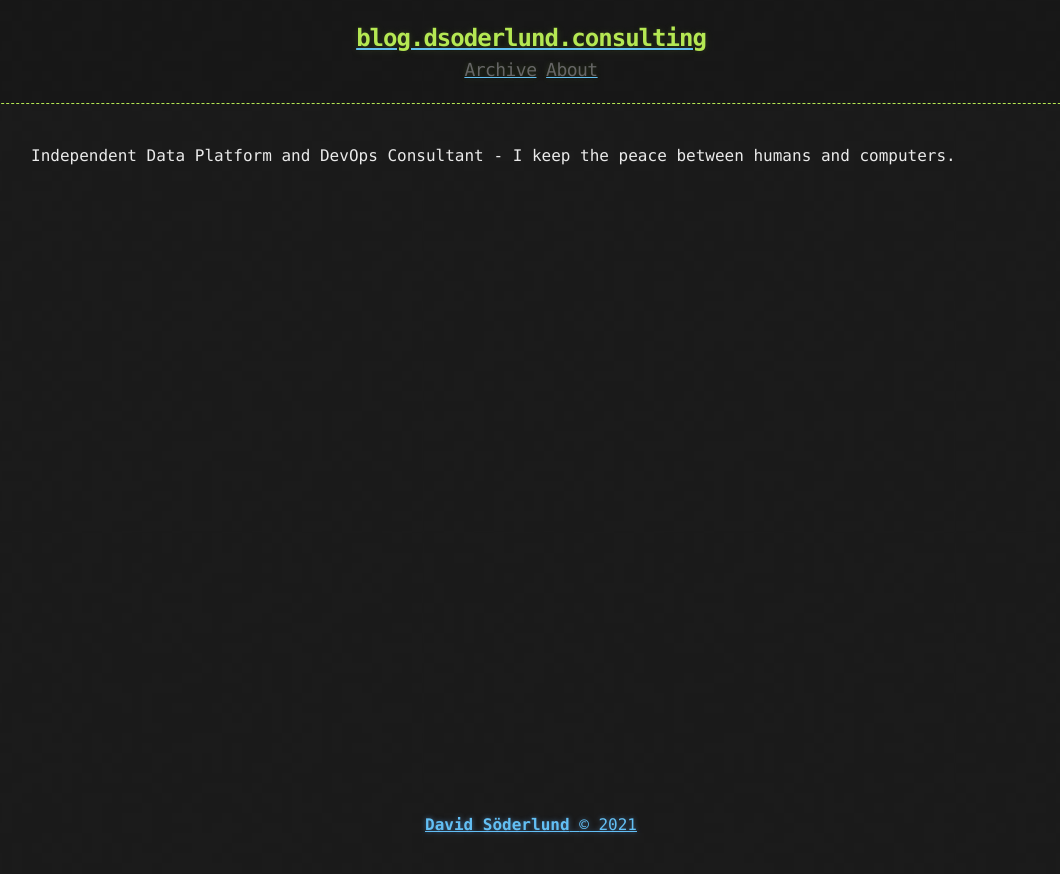
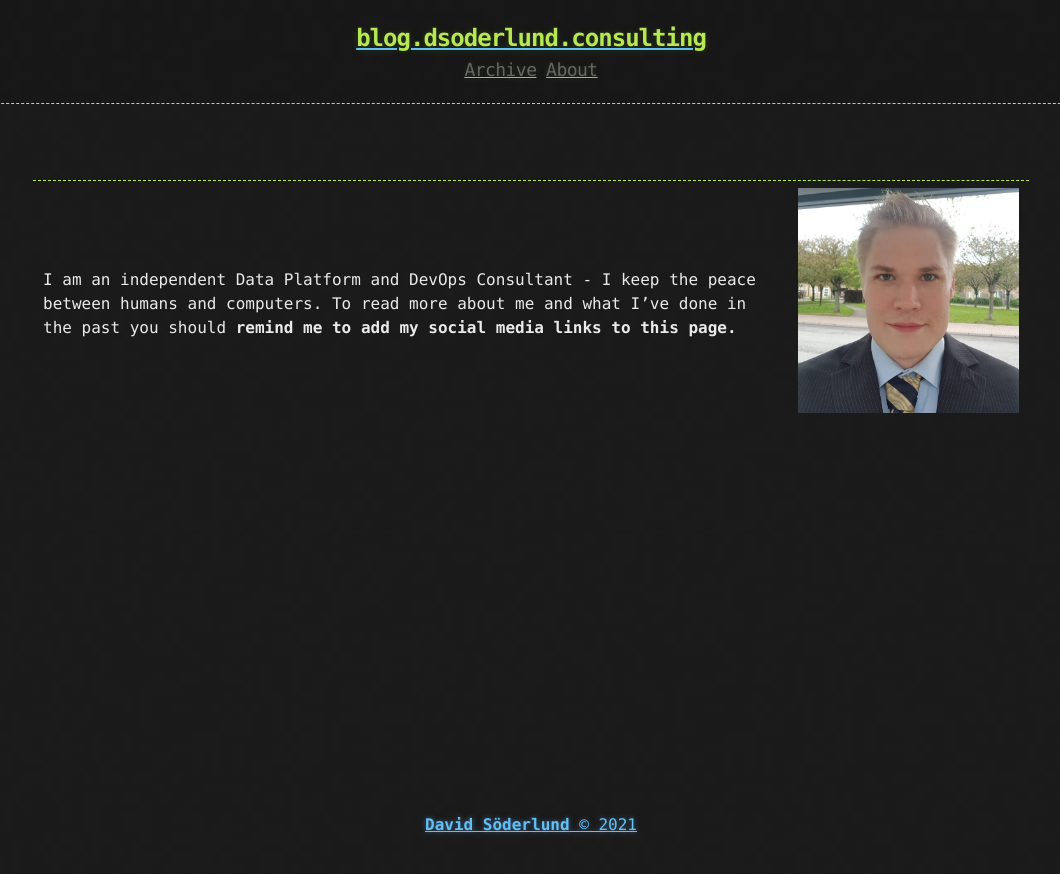
Before and after one commit to QuadmanSWE/QuadmanSWE.github.io, a Jekyll site: the page built from docs/about.md, in a window 1280 px wide. Shown: the top 874 px of the page, without its empty margins (109-1169 px from the left). Built offline with Jekyll 4.4.1, drawn with Linux system fonts in a browser that asks for light colours.

Commit message:
Added some stuff about me
couldn't be bothered to set up links to social media platforms

Signed-off-by: David Söderlund <ds@dsoderlund.consulting>

```diff
--- a/docs/about.md
+++ b/docs/about.md
@@ -3,4 +3,6 @@ layout: page
 title: About
 ---
 
-Independent Data Platform and DevOps Consultant - I keep the peace between humans and computers.
+|   |   |
+|---|---|
+| I am an independent Data Platform and DevOps Consultant - I keep the peace between humans and computers. To read more about me and what I've done in the past you should **remind me to add my social media links to this page.** | ![](/assets/me.jpg) |
```
Also changed, not shown: docs/assets/me.jpg (added).
